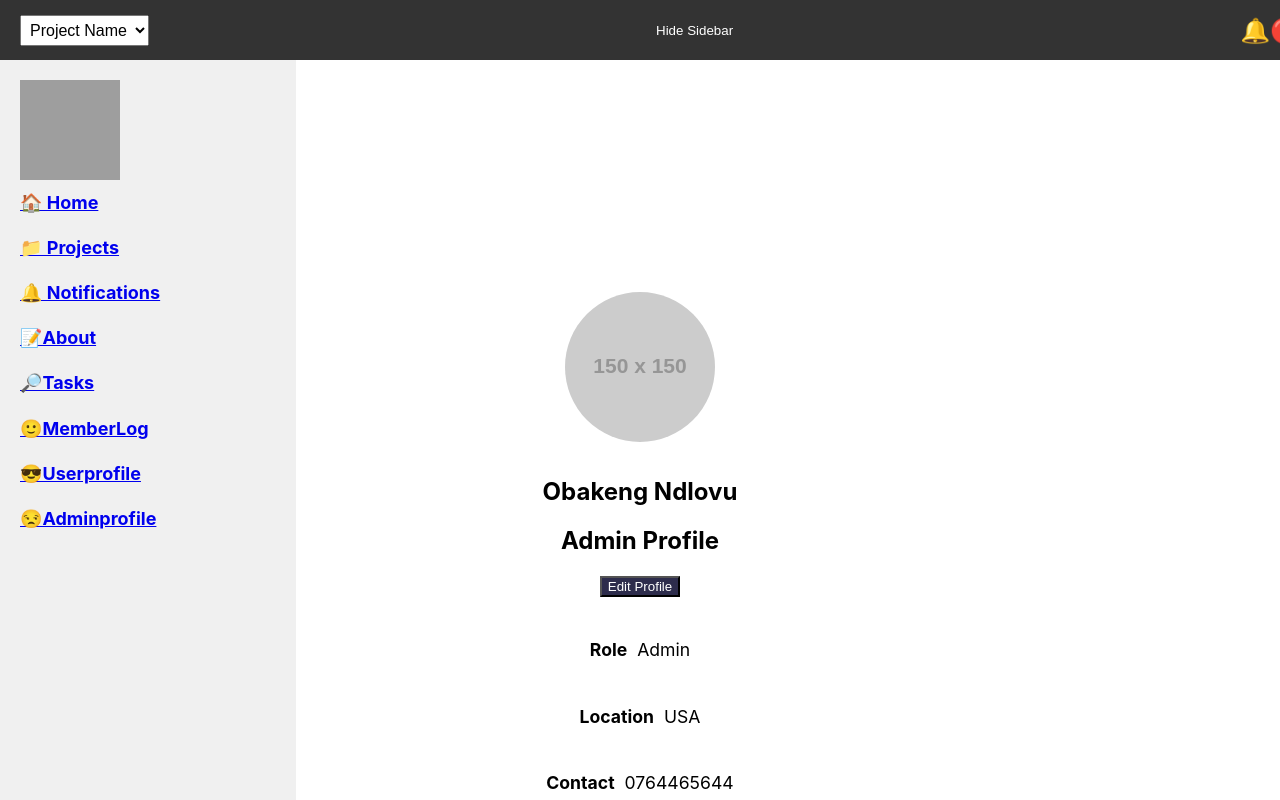
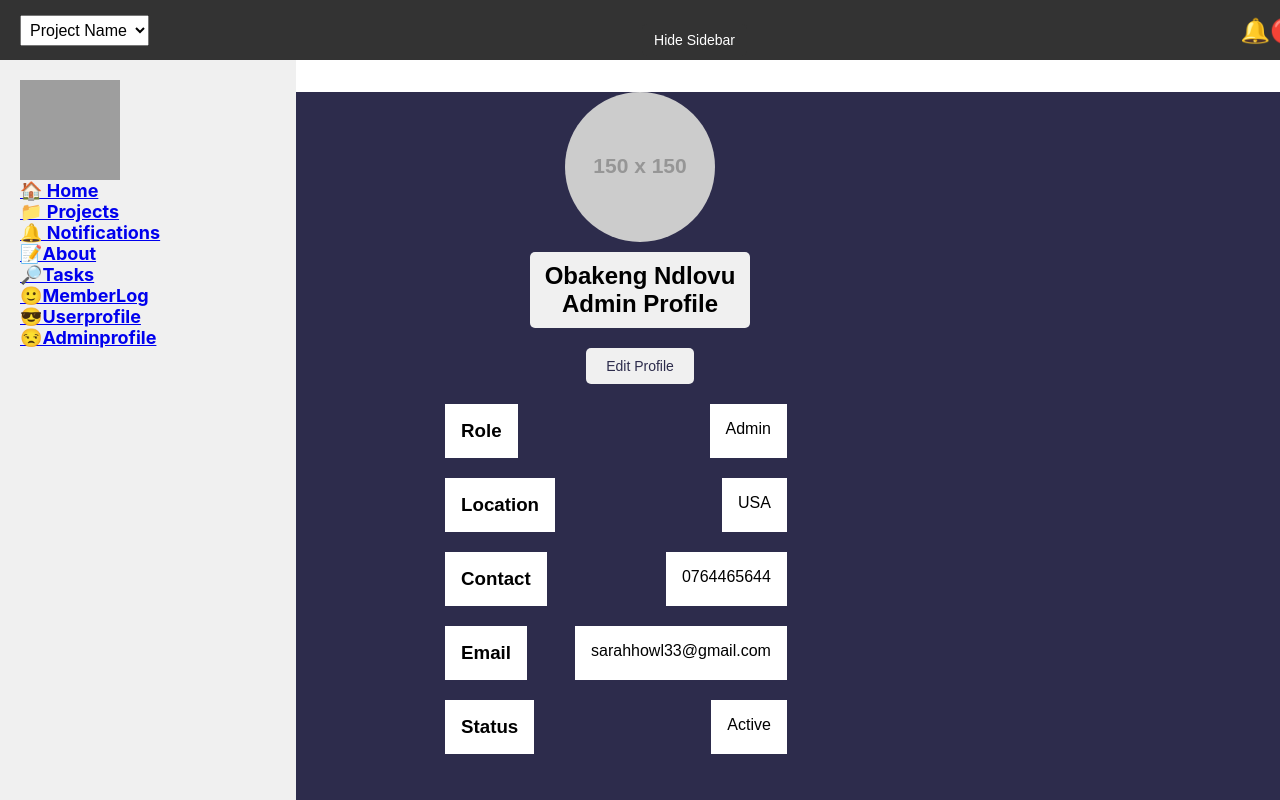
Before and after one commit to Sonwabiso1/task-management-app, a React (Create React App) app in the folder client/: page /adminprofile in a window 1280 px wide. Shown: the top 800 px of the page. Built offline with nearby package versions, Linux system fonts and the light colour scheme; grey boxes are pictures that could not be loaded.

Commit message:
Changed the admin profile page
It looks like the figma design

```diff
--- a/client/src/pages/Adminprofile.css
+++ b/client/src/pages/Adminprofile.css
@@ -1,59 +1,151 @@
-#profileSection {
-    text-align: center;
-    margin: 20px 0;
+/* Remove all default margins and paddings from the html and body */
+html, body {
+    margin: 0;
+    padding: 0;
+    height: 100%;
   }
 
+  /* Set the whole page background color and fill it fully */
+  #thewolepage {
+    font-family: Arial, sans-serif;
+    margin: 0;
+    padding: 0;
+    background-color: #2D2C4C; /* Set page background color */
+    color: rgb(0, 0, 0); /* Default text color is black */
+    display: flex;
+    flex-direction: column;
+    align-items: center;
+    justify-content: flex-start;
+    min-height: 100vh; /* Ensure the page takes the full height */
+    overflow: hidden; /* Prevent scrolling */
+  }
+
+  /* Profile Section */
+  #profileSection {
+    display: flex;
+    flex-direction: column;
+    align-items: center;
+    text-align: center;
+    width: 100%;
+  }
+
+  /* Profile Picture */
   .profile-picture {
     width: 150px;
     height: 150px;
     border-radius: 50%;
-    margin-bottom: 15px;
+    margin-top: 0;
   }
 
-  #info {
-    display: flex;
-    flex-direction: column;
-    align-items: center;
-    margin-top: 20px;
+  /* Grey Box */
+  .grey-box {
+    background-color: #f0f0f0;
+    padding: 10px 15px;
+    text-align: center;
+    margin-top: 10px;
+    max-width: 300px;
+    border-radius: 5px;
   }
 
+  /* General Text Styling */
+  h1, h2, h3, span {
+    margin: 0;
+    padding: 0;
+  }
+
+  /* Info Section Items */
   .info-item {
     display: flex;
-    align-items: center;
-    justify-content: center;
-    gap: 10px; /* Spacing between h3 and span */
-    margin: 5px 0;
+    flex-direction: row;
+    margin-bottom: 10px;
+    justify-content: space-between;
+    margin-top: 20px;
+    width: 100%;
+    text-align: center;
   }
 
-  .info-item h3, .info-item span {
-    font-size: 1.1em;
+  /* Button Styling */
+  button {
+    background-color: #f0f0f0;
+    color: #2D2C4C;
+    padding: 10px 20px;
+    border: none;
+    border-radius: 5px;
+    cursor: pointer;
+    font-size: 14px;
+    margin-top: 20px;
+    transition: background-color 0.3s;
   }
 
-  /* Modal */
+  button:hover {
+    background-color: #ddd;
+  }
+
+  /* Modal Styling */
   .modal {
     position: fixed;
     top: 0;
     left: 0;
     width: 100%;
     height: 100%;
+    display: flex;
+    align-items: center;
+    justify-content: center;
     background-color: rgba(0, 0, 0, 0.5);
-    display: flex;
-    justify-content: center;
-    align-items: center;
-    z-index: 1000;
   }
 
   .modal-content {
     background-color: #fff;
     padding: 20px;
-    border-radius: 8px;
-    max-width: 400px;
-    width: 90%;
-    text-align: center;
+    border-radius: 5px;
+    width: 400px;
   }
 
   .modal-buttons {
     display: flex;
     justify-content: space-between;
-    margin-top: 20px;
+    margin-top: 10px;
   }
+
+  input {
+    width: 100%;
+    padding: 8px;
+    margin: 5px 0;
+    border-radius: 5px;
+    border: 1px solid #ddd;
+  }
+
+  /* Footer Section */
+  footer {
+    background-color: #0d0d16; /* Darker background color */
+    color: black; /* Text color in footer is black */
+    width: 100%;
+    text-align: center;
+    padding: 15px 0;
+    position: fixed;
+    bottom: 0;
+    left: 0;
+    margin: 0; /* Remove extra space around footer */
+  }
+
+  footer p {
+    margin: 0;
+    font-size: 14px;
+  }
+
+  footer a {
+    color: black;
+    text-decoration: none;
+    font-weight: bold;
+  }
+
+  footer a:hover {
+    color: #f0f0f0;
+  }
+
+  /* Additional Titles */
+  .title, .valueTitle {
+    background-color: #fff;
+    padding: 1rem;
+    margin-right: 3rem;
+  }
--- a/client/src/pages/adminProfile.js
+++ b/client/src/pages/adminProfile.js
@@ -13,56 +13,54 @@ export default function Adminprofile() {
     profilePicture: 'https://via.placeholder.com/150' // Placeholder image URL
   });
 
-  // Open Modal
   const openModal = () => setIsModalOpen(true);
-
-  // Close Modal
   const closeModal = () => setIsModalOpen(false);
 
-  // Handle Profile Data Change
   const handleChange = (e) => {
     const { name, value } = e.target;
     setProfileData({ ...profileData, [name]: value });
   };
 
-  // Save Changes
   const handleSave = () => {
-    // Add saving logic here if needed (e.g., API call)
     setIsModalOpen(false);
   };
 
   return (
-    <>
+    <div id="thewolepage">
       <div id="profileSection">
         <img src={profileData.profilePicture} alt="Profile" className="profile-picture" />
-        <h1>{profileData.name}</h1>
-        <h2>{profileData.role} Profile</h2>
+
+        <div className="grey-box">
+          <h1>{profileData.name}</h1>
+          <h2>{profileData.role} Profile</h2>
+        </div>
+
         <button onClick={openModal} aria-label="Edit Profile">Edit Profile</button>
       </div>
+
       <div id="info">
-        <div className="info-item">
-          <h3>Role</h3>
-          <span>{profileData.role}</span>
+        <div className="info-item white-box">
+          <div class="title"><h3>Role</h3></div>
+          <div class="valueTitle"><span>{profileData.role}</span></div>
         </div>
-        <div className="info-item">
-          <h3>Location</h3>
-          <span>{profileData.location}</span>
+        <div className="info-item white-box">
+          <div class="title"><h3>Location</h3></div>
+          <div class="valueTitle"><span>{profileData.location}</span></div>
         </div>
-        <div className="info-item">
-          <h3>Contact</h3>
-          <span>{profileData.contact}</span>
+        <div className="info-item white-box">
+          <div class="title"><h3>Contact</h3></div>
+          <div class="valueTitle"><span>{profileData.contact}</span></div>
         </div>
-        <div className="info-item">
-          <h3>Email</h3>
-          <span>{profileData.email}</span>
+        <div className="info-item white-box">
+          <div class="title"><h3>Email</h3></div>
+         <div class="valueTitle"><span>{profileData.email}</span></div>
         </div>
-        <div className="info-item">
-          <h3>Status</h3>
-          <span>{profileData.status}</span>
+        <div className="info-item white-box">
+          <div class="title"><h3>Status</h3></div>
+         <div class="valueTitle"><span>{profileData.status}</span></div>
         </div>
       </div>
 
-      {/* Modal */}
       {isModalOpen && (
         <div className="modal" role="dialog" aria-modal="true" aria-labelledby="modalTitle">
           <div className="modal-content">
@@ -130,6 +128,6 @@ export default function Adminprofile() {
           </div>
         </div>
       )}
-    </>
+    </div>
   );
 }
```
